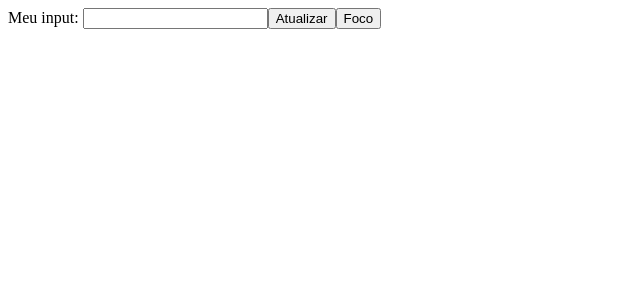
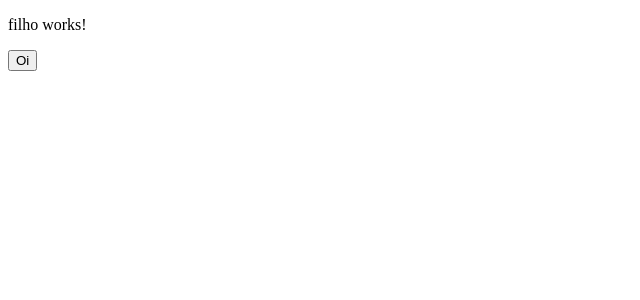
Before and after one commit to v1n3k0/Angular, an Angular app in the folder aula-template-variables/: page / in a window 1280 px wide. Shown: the top 300 px of the page, without its empty margins (0-640 px from the left). Built offline with nearby package versions, Linux system fonts and the light colour scheme.

Commit message:
aula 104

```diff
--- a/aula-template-variables/src/app/app.component.html
+++ b/aula-template-variables/src/app/app.component.html
@@ -1,3 +1,3 @@
-Meu input: <input type="text" #meuInput />
-<button (click)="atualizar()">Atualizar</button>
-<button (click)="focus()">Foco</button>
+<app-filho #filhoComp/>
+
+<button (click)="hello()">Oi</button>
--- a/aula-template-variables/src/app/app.component.ts
+++ b/aula-template-variables/src/app/app.component.ts
@@ -1,4 +1,5 @@
-import { Component, ElementRef, ViewChild } from '@angular/core';
+import { Component, ViewChild } from '@angular/core';
+import { FilhoComponent } from './filho/filho.component';
 
 @Component({
   selector: 'app-root',
@@ -6,13 +7,10 @@ import { Component, ElementRef, ViewChild } from '@angular/core';
   styleUrls: ['./app.component.scss']
 })
 export class AppComponent {
-  @ViewChild('meuInput') meuInput!: ElementRef<HTMLInputElement>;
+  @ViewChild(FilhoComponent) filhoCompRef!: FilhoComponent;
 
-  atualizar() {
-    this.meuInput.nativeElement.value = 'Valor atualizado!';
-  }
-
-  focus() {
-    this.meuInput.nativeElement.focus();
+  hello() {
+    this.filhoCompRef.dizerOi();
+    this.filhoCompRef.message = 'Mensagem alterada pelo Pai!';
   }
 }
--- a/aula-template-variables/src/app/app.module.ts
+++ b/aula-template-variables/src/app/app.module.ts
@@ -4,10 +4,12 @@ import { BrowserModule } from '@angular/platform-browser';
 import { AppRoutingModule } from './app-routing.module';
 import { AppComponent } from './app.component';
 import { FormsModule } from '@angular/forms';
+import { FilhoComponent } from './filho/filho.component';
 
 @NgModule({
   declarations: [
-    AppComponent
+    AppComponent,
+    FilhoComponent
   ],
   imports: [
     BrowserModule,
--- /dev/null
+++ b/aula-template-variables/src/app/filho/filho.component.html
@@ -0,0 +1 @@
+<p>{{ message }}</p>
--- /dev/null
+++ b/aula-template-variables/src/app/filho/filho.component.ts
@@ -0,0 +1,14 @@
+import { Component } from '@angular/core';
+
+@Component({
+  selector: 'app-filho',
+  templateUrl: './filho.component.html',
+  styleUrl: './filho.component.scss'
+})
+export class FilhoComponent {
+  message: string = 'filho works!';
+
+  dizerOi() {
+    alert('Oi do componente Filho!');
+  }
+}
```
Also changed, not shown: aula-template-variables/src/app/filho/filho.component.scss (added), 1 other file (tests, documents, lock files or other folders).
